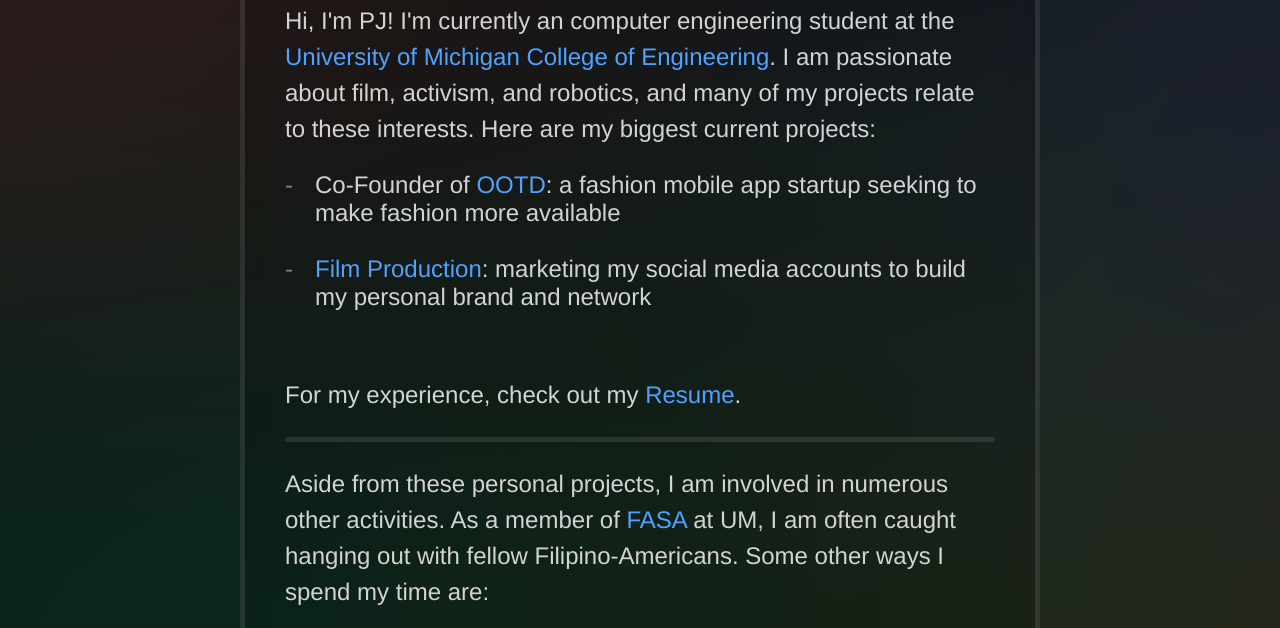
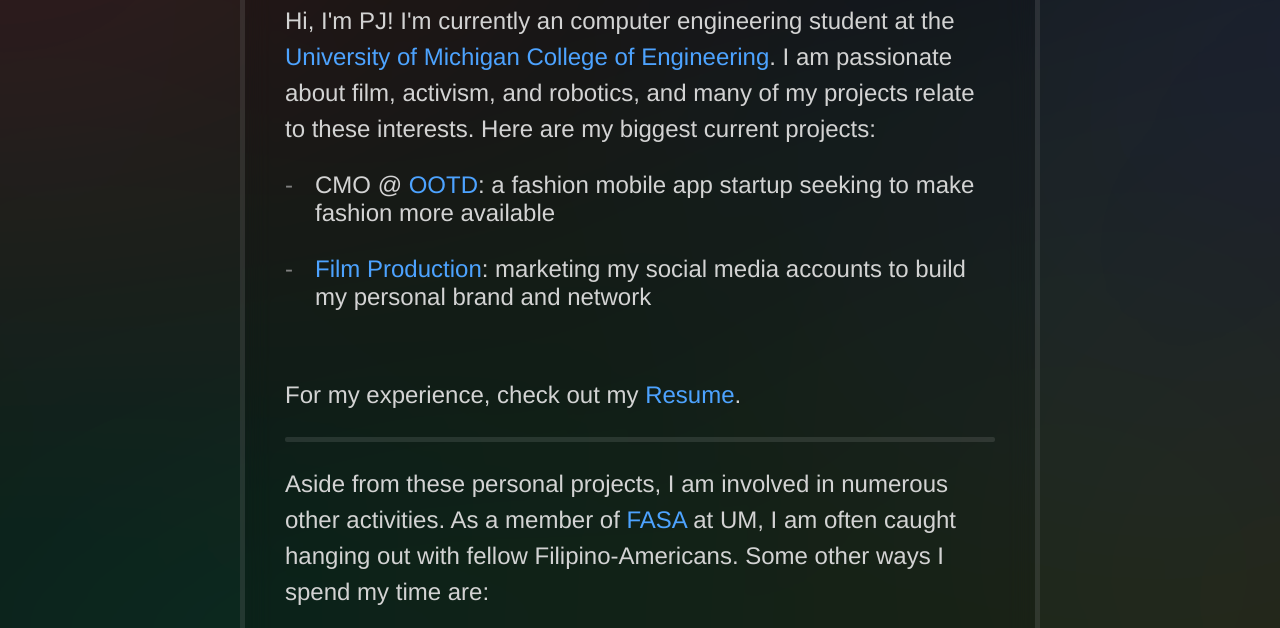
Before and after one commit to PJ1229/Portfolio, a website: page public/index.html in a window 1280 px wide. Shown: the part 172-800 px from the top of the page. Drawn offline with Linux system fonts and the light colour scheme; a web font is replaced by a local one.

Commit message:
changed cofounder > cmo

```diff
--- a/public/index.html
+++ b/public/index.html
@@ -17,7 +17,7 @@
                 Here are my biggest current projects:
             </p>
             <ul class="bullets">
-                <li>Co-Founder of <a target="_blank" href="https://www.instagram.com/ootdfashn/?hl=en">OOTD</a>: a fashion mobile app startup seeking to make fashion more available</li>
+                <li>CMO @ <a target="_blank" href="https://www.instagram.com/ootdfashn/?hl=en">OOTD</a>: a fashion mobile app startup seeking to make fashion more available</li>
                 <br>
                 <li><a target="_blank" href="https://www.instagram.com/pj.k1m/">Film Production</a>: marketing my social media accounts to build my personal brand and network</li>
             </ul>
```
